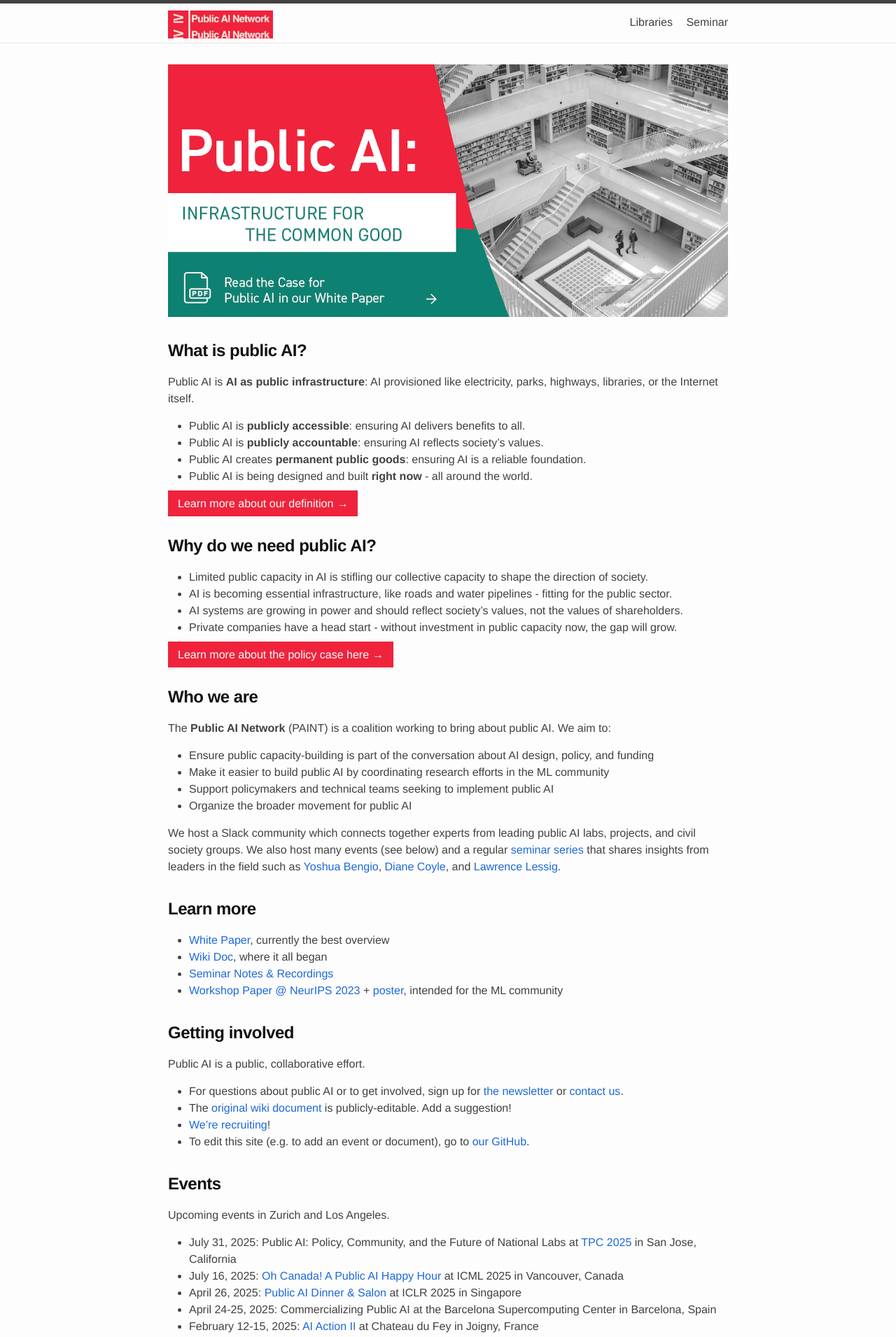
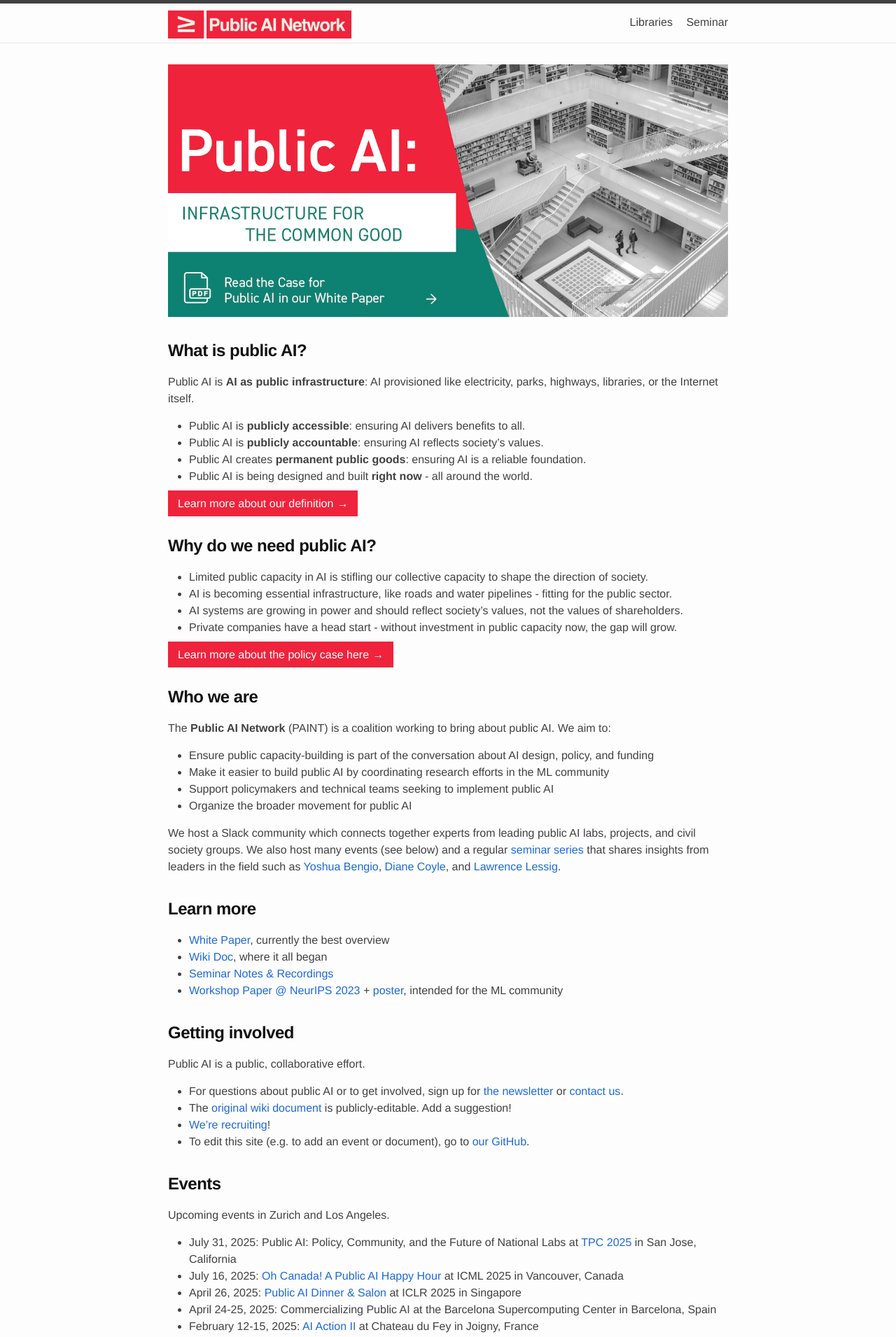
Before and after one commit to manymodels/public-ai, a Jekyll site: the page built from index.md, in a window 1280 px wide. Shown: the top 1911 px of the page at 70% size. Built offline with Jekyll 4.4.1, drawn with Linux system fonts in a browser that asks for light colours.

Commit message:
fix height issue

```diff
--- a/assets/css/style.scss
+++ b/assets/css/style.scss
@@ -15,7 +15,7 @@ body {
     background: url("/assets/logo.png");
     background-size: 100%;
     display: block;
-    width: 150px;
+    width: 262px;
     height: 40px;
     position: relative;
     top: 10px;
```
